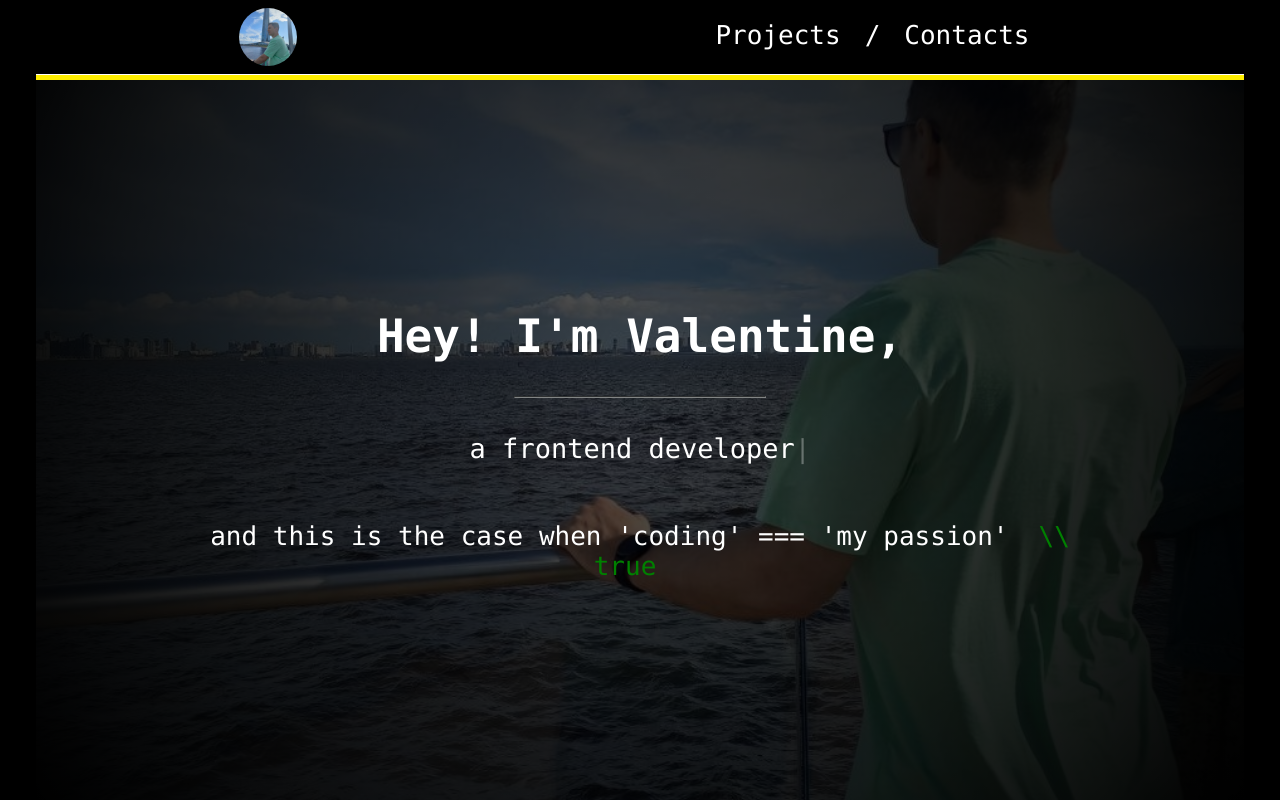
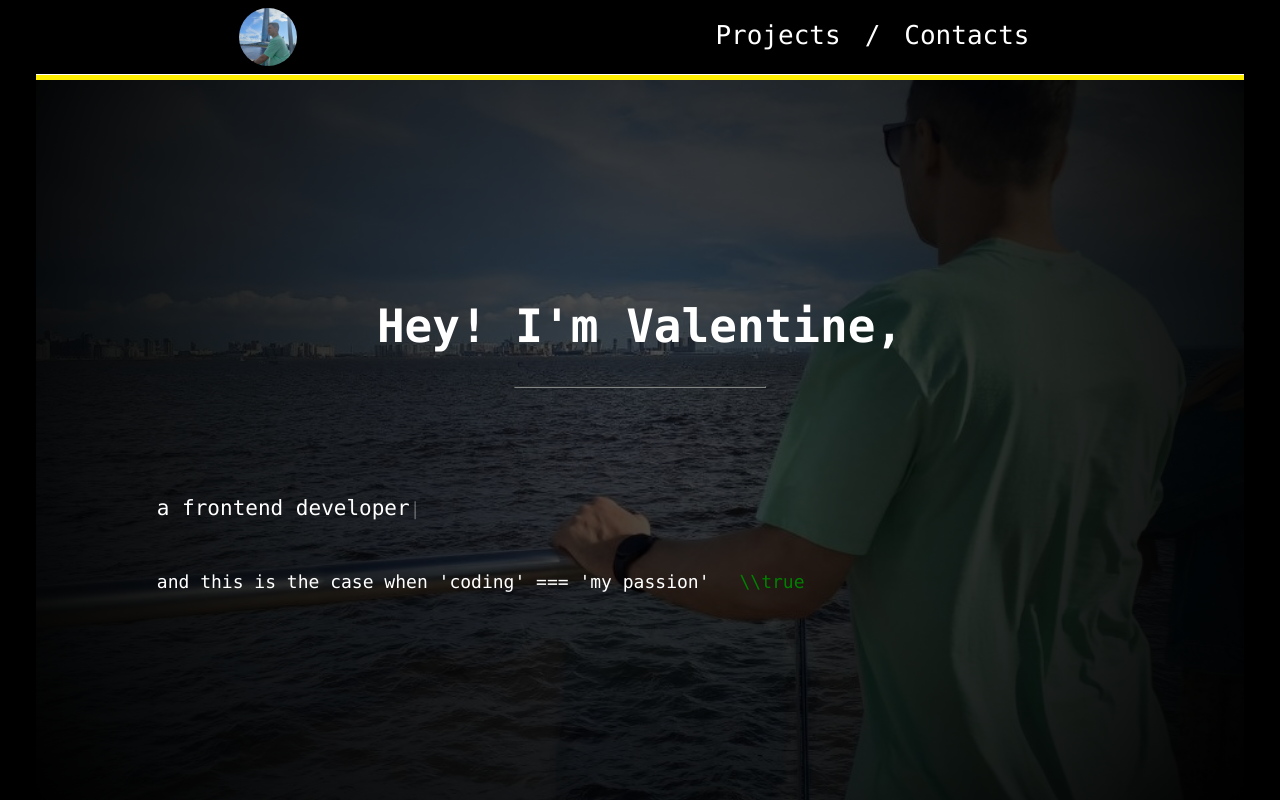
Before and after one commit to Thayorns/Portfolio, a React (Create React App) app in the folder my-app/: page / in a window 1280 px wide. Shown: the top 800 px of the page. Built offline with nearby package versions, Linux system fonts and the light colour scheme.

Commit message:
portfolio#about me section fixed font

```diff
--- a/my-app/src/components/header/header.css
+++ b/my-app/src/components/header/header.css
@@ -125,7 +125,6 @@
     padding: 10px;
 
 }
-.about-me p,
 .footer-section p,
 .header-section p,
 .hobbies-section p {
@@ -139,15 +138,19 @@ hr{
     z-index: 1;
 }
 .about-me p{
-    width: 90%;
+    margin-top: 100px;
+    font-size: 21px;
+    text-align: left;
+    padding: 0 30px;
+    width: 80%;
 }
 .about-me span{
     z-index: 1;
-    font-size: 26px;
+    font-size: 18px;
     width: 80%;
     margin: 30px 0 0 0;
     padding: 0 30px;
-    text-align: center;
+    text-align: left;
 }
 .true-span{
     color: green;
--- a/my-app/src/components/header/header.tsx
+++ b/my-app/src/components/header/header.tsx
@@ -13,12 +13,12 @@ const TypingEffect = () => {
         let index = 0;
 
         const intervalId = setInterval(() => {
-          if (index < text.length-1) {    // добавляем эту проверку
+          if (index < text.length - 1) {
             setCurrentText((prevText) => prevText + text[index]);
             index++;
           }
 
-          if (index === text.length) {
+          if (index === text.length - 1) {
             clearInterval(intervalId);
           }
         }, 80);
@@ -137,7 +137,7 @@ const Header = ({toggleOpen, isOpen}: ToggleParams) => {
 
                     <TypingEffect/>
                 <span>and this is the case when 'coding' === 'my passion'
-                    <span className='true-span'>\\ true</span>
+                    <span className='true-span'>\\true</span>
                 </span>
             </div>
         </section>
--- a/my-app/src/index.tsx
+++ b/my-app/src/index.tsx
@@ -4,7 +4,7 @@ import App from './components/app/App';
 
 import './index.css';
 
-const root = ReactDOM.createRoot(document.getElementById('root')!);
+const root = ReactDOM.createRoot(document.getElementById('root') as HTMLElement)
 
 root.render(
   <React.StrictMode>
```
